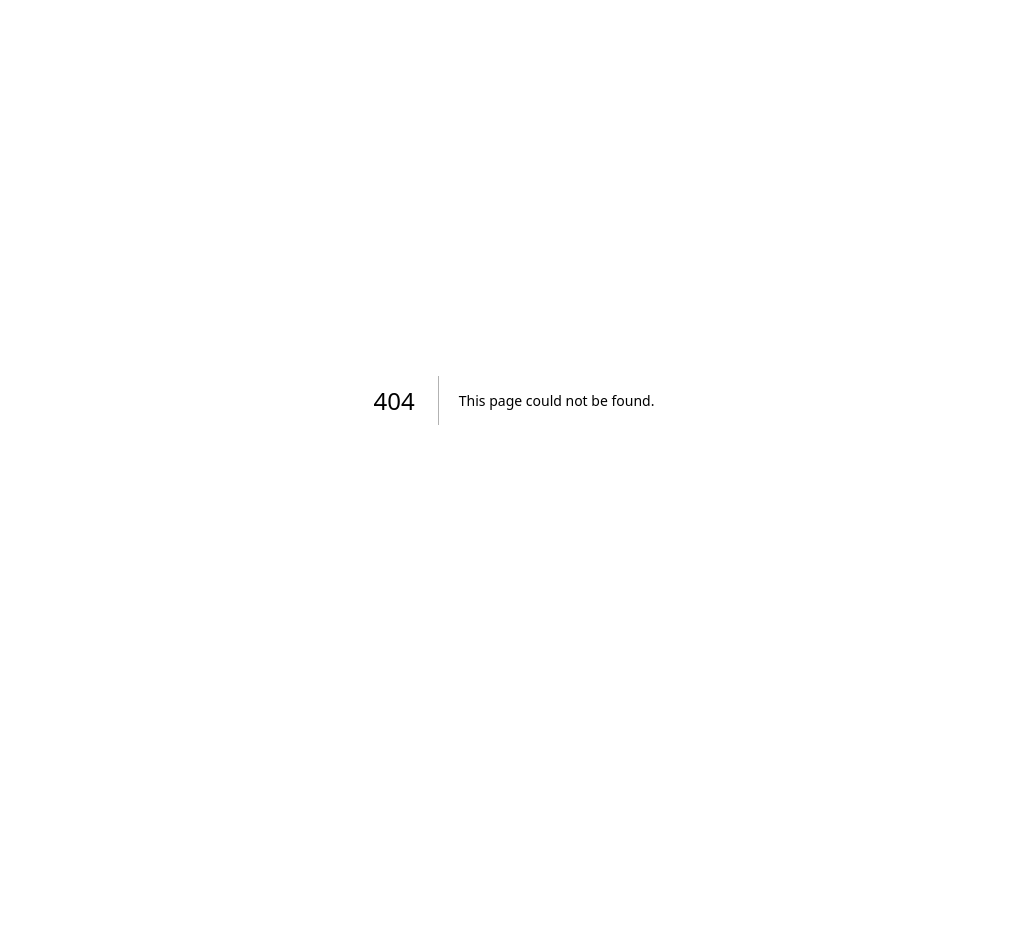
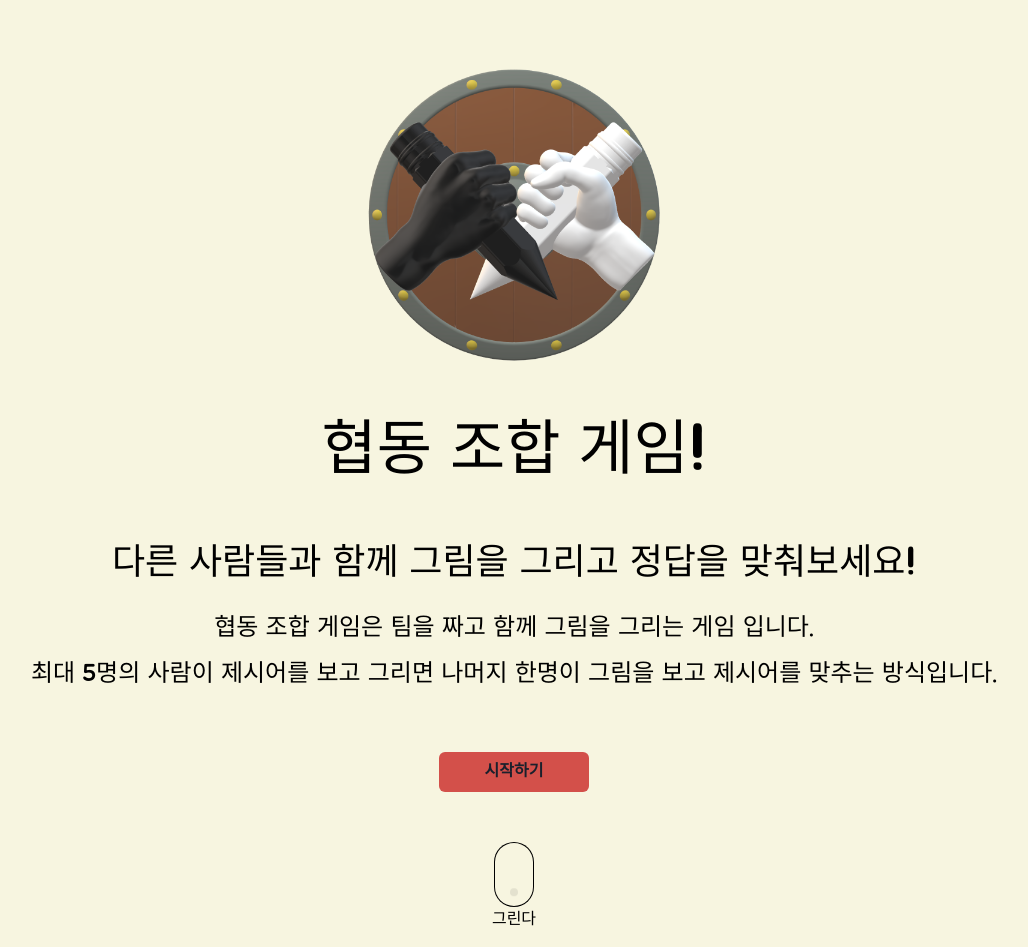
Before and after one commit to coop-game/coop, a Next.js app in the folder apps/coop-front/: page /welcome in a window 1280 px wide. Before the commit this address had no page. Shown: the whole page, without its empty margins (126-1154 px from the left). Before the commit the page ends 800 px from the top, so only its background shows below. Built offline with nearby package versions, Linux system fonts and the light colour scheme.

Commit message:
feat:main_screen

```diff
--- a/apps/coop-front/next.config.js
+++ b/apps/coop-front/next.config.js
@@ -1,5 +1,10 @@
 /** @type {import('next').NextConfig} */
 const nextConfig = {
+  experimental: {
+    fontLoaders: [
+      { loader: "@next/font/google", options: { subsets: ["korean"] } },
+    ],
+  },
   reactStrictMode: false,
   swcMinify: true,
 };
--- a/apps/coop-front/package.json
+++ b/apps/coop-front/package.json
@@ -3,7 +3,7 @@
   "version": "0.1.0",
   "private": true,
   "scripts": {
-    "dev": "next dev",
+    "dev": "next dev -p 3001",
     "build": "next build",
     "start": "next start",
     "lint": "next lint",
--- a/apps/coop-front/pages/_app.tsx
+++ b/apps/coop-front/pages/_app.tsx
@@ -9,9 +9,9 @@ import { RecoilRoot } from "recoil";
 export default function App({ Component, pageProps }: AppProps) {
   return (
     <ChakraProvider theme={theme}>
-       <RecoilRoot>
-      <Component {...pageProps} />
-       </RecoilRoot>
+      <RecoilRoot>
+        <Component {...pageProps} />
+      </RecoilRoot>
     </ChakraProvider>
   );
 }
--- /dev/null
+++ b/apps/coop-front/pages/welcome/components/MiddleContent.tsx
@@ -0,0 +1,13 @@
+import { Box, Center, Text } from "@chakra-ui/react";
+
+function MiddleContent() {
+  return (
+    <Box>
+      <Center>
+        <Text>그린다</Text>
+      </Center>
+    </Box>
+  );
+}
+
+export default MiddleContent;
--- /dev/null
+++ b/apps/coop-front/pages/welcome/components/TopContent.tsx
@@ -0,0 +1,90 @@
+import { Box, Button, Center, Flex, Text } from "@chakra-ui/react";
+import Image from "next/image";
+import DraweeLogo from "../../../src/asset/DraweeLogo.png";
+import { css, keyframes } from "@emotion/react";
+
+const scroll = keyframes`
+  0%{
+    opacity: 1;
+  }
+  100%{
+    opacity: 0;
+    transform: translateY(46px);
+  }
+`;
+function TopContent() {
+  return (
+    <Center w="100%" h="max-content">
+      <Flex direction="column">
+        <Center marginTop={{ base: "50px", sm: "10px", md: "50px" }}>
+          <Image src={DraweeLogo} width={300} height={300} alt="로고이미지" />
+        </Center>
+        <Center marginTop={{ base: "40px", sm: "20px", md: "40px" }}>
+          <Text fontSize={{ base: "6xl", sm: "3xl", md: "6xl" }}>
+            협동 조합 게임!
+          </Text>
+        </Center>
+        <Center marginTop={{ base: "40px", sm: "20px", md: "40px" }}>
+          <Text
+            fontSize={{ base: "4xl", sm: "2xl", md: "4xl" }}
+            textAlign="center"
+          >
+            다른 사람들과 함께 그림을 그리고 정답을 맞춰보세요!
+          </Text>
+        </Center>
+        <Center marginTop={{ base: "20px", sm: "10px", md: "20px" }}>
+          <Text
+            fontSize={{ base: "2xl", sm: "lg", md: "2xl" }}
+            textAlign="center"
+          >
+            협동 조합 게임은 팀을 짜고 함께 그림을 그리는 게임 입니다.
+          </Text>
+        </Center>
+        <Center marginTop={{ base: "10px", sm: "5px", md: "10px" }}>
+          <Text
+            fontSize={{ base: "2xl", sm: "lg", md: "2xl" }}
+            textAlign="center"
+          >
+            최대 5명의 사람이 제시어를 보고 그리면 나머지 한명이 그림을 보고
+            제시어를 맞추는 방식입니다.
+          </Text>
+        </Center>
+        <Center
+          marginTop={{ base: "70px", sm: "30px", md: "100px", lg: "60px" }}
+        >
+          <Button width="150px" bg="colors.third">
+            시작하기
+          </Button>
+        </Center>
+        <Center>
+          <div
+            css={css`
+              width: 40px;
+              height: 65px;
+              top: 50%;
+              margin-top: 50px;
+              box-shadow: inset 0 0 0 1px #000;
+              border-radius: 25px;
+              display: flex;
+              justify-content: center;
+            `}
+          >
+            <div
+              css={css`
+                width: 8px;
+                height: 8px;
+                background: #000;
+                margin-top: 4px;
+                top: 8px;
+                border-radius: 4px;
+                animation: ${scroll} 1.5s infinite;
+              `}
+            ></div>
+          </div>
+        </Center>
+      </Flex>
+    </Center>
+  );
+}
+
+export default TopContent;
--- /dev/null
+++ b/apps/coop-front/pages/welcome/index.tsx
@@ -0,0 +1,25 @@
+import { Box, Button, Center, Flex, Text } from "@chakra-ui/react";
+import Image from "next/image";
+import DraweeLogo from "../../src/asset/DraweeLogo.png";
+import { css, keyframes } from "@emotion/react";
+import TopContent from "./components/TopContent";
+import MiddleContent from "./components/MiddleContent";
+
+function welcome() {
+  return (
+    <Box bg="colors.primary" w="100%" minH="100vh" color="black" p={4}>
+      {/* 최상단 부분  */}
+      <Flex direction="column">
+        <TopContent />
+      </Flex>
+      {/* 중간 그린다 부분 */}
+      <Flex direction="column">
+        <MiddleContent></MiddleContent>
+      </Flex>
+      {/* 중간 맞춘다 부분 */}
+      {/* 최하단 시작해보기 부분 */}
+    </Box>
+  );
+}
+
+export default welcome;
--- a/apps/coop-front/src/theme/theme.ts
+++ b/apps/coop-front/src/theme/theme.ts
@@ -1,10 +1,15 @@
 import { extendTheme } from "@chakra-ui/react";
+import "@fontsource/jua/400.css";
 
 const customColor = {
   colors: {
     transparent: "transparent",
     black: "#000",
     white: "#fff",
+    primary: "#F7F5E0",
+    second: "#E2E0A5",
+    third: "#D3504A",
+    fourth: "#A63636",
     gray: {
       50: "#f7fafc",
       // ...
@@ -15,11 +20,11 @@ const customColor = {
 };
 
 const breakpoints = {
-  sm: "30em",
-  md: "48em",
-  lg: "62em",
-  xl: "80em",
-  "2xl": "96em",
+  sm: "320px",
+  md: "768px",
+  lg: "960px",
+  xl: "1200px",
+  "2xl": "1536px",
 };
 
 const space = {
@@ -93,7 +98,7 @@ const theme = extendTheme({
   sizes,
   colors: { ...customColor },
   fonts: {
-    body: "system-ui, sans-serif",
+    body: `'Jua', sans-serif`,
     heading: "Georgia, serif",
     mono: "Menlo, monospace",
   },
--- a/package.json
+++ b/package.json
@@ -27,5 +27,9 @@
     "prettier": "^2.5.1",
     "turbo": "latest"
   },
-  "packageManager": "yarn@3.3.0"
+  "packageManager": "yarn@3.3.0",
+  "dependencies": {
+    "@fontsource/jua": "^4.5.11",
+    "@next/font": "^13.0.6"
+  }
 }
```
Also changed, not shown: apps/coop-front/src/asset/DraweeLogo.png (added), 1 other file (tests, documents, lock files or other folders).
